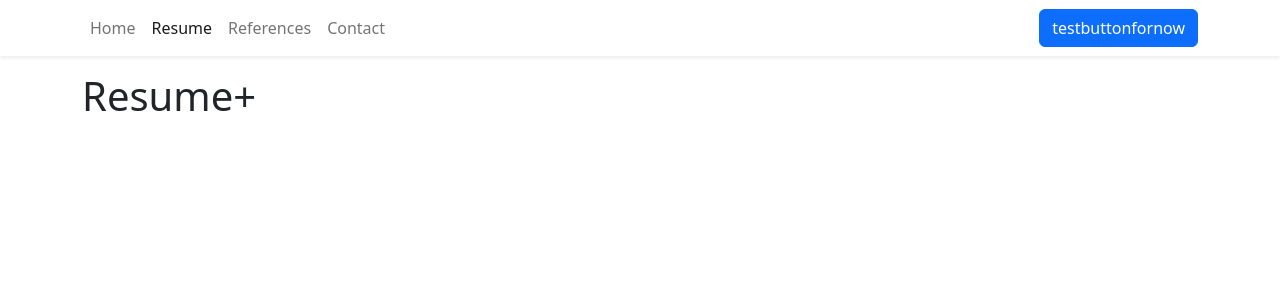
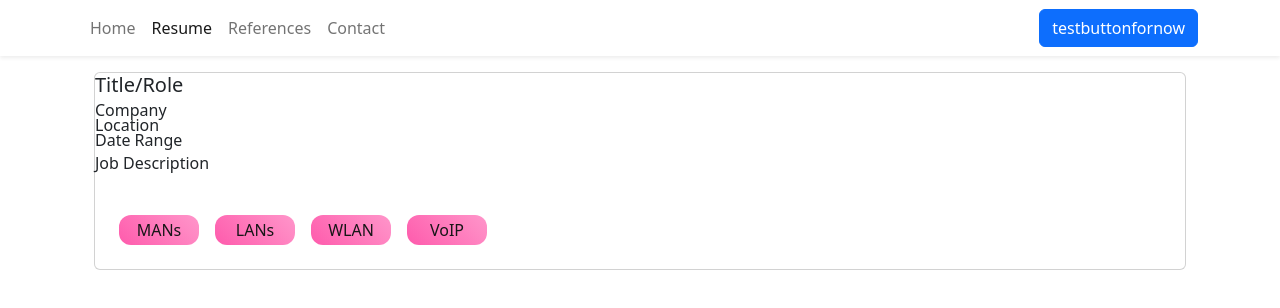
Before and after one commit to SJROHRXD/NICKYXD, a React (Vite) app: page /resume in a window 1280 px wide. Shown: the top 308 px of the page. Built offline with nearby package versions, Linux system fonts and the light colour scheme.

Commit message:
buttons with unique ids, skills displayed, need update to styling as tags

```diff
--- a/package.json
+++ b/package.json
@@ -14,7 +14,8 @@
     "react-bootstrap": "^2.6.0",
     "react-dom": "^18.2.0",
     "react-router-dom": "^6.4.3",
-    "react-select": "^5.6.1"
+    "react-select": "^5.6.1",
+    "uuidv4": "^6.2.13"
   },
   "devDependencies": {
     "@types/react": "^18.0.24",
--- /dev/null
+++ b/src/components/resumecomps/ResumeCard.tsx
@@ -0,0 +1,17 @@
+import { Skills } from "./Skills";
+import { Card } from "react-bootstrap";
+
+export function ResumeCard() {
+  return (
+    <Card>
+      <Card.Title>Title/Role</Card.Title>
+      <Card.Subtitle>Company</Card.Subtitle>
+      <Card.Subtitle>Location</Card.Subtitle>
+      <Card.Subtitle>Date Range</Card.Subtitle>
+      <Card.Text>Job Description</Card.Text>
+      <Card.Body>
+        <Skills />
+      </Card.Body>
+    </Card>
+  );
+}
--- a/src/components/resumecomps/Skills.tsx
+++ b/src/components/resumecomps/Skills.tsx
@@ -0,0 +1,34 @@
+import { Button } from "react-bootstrap";
+import { v4 as uuidV4 } from "uuid";
+import testSkills from "../../data/testSkills.json";
+
+export function Skills() {
+  const tagid = uuidV4();
+
+  return (
+    <div>
+      {testSkills.map((skill) => (
+        <Button
+          key={uuidV4()}
+          style={{
+            margin: "0.5rem",
+            border: "none",
+            backgroundColor: "#fe5bac",
+            background: "linear-gradient(45deg, #fe5bac, #ff96ca)",
+            borderRadius: "12px",
+            height: "30px",
+            width: "80px",
+            padding: "3px",
+            color: "#171617",
+          }}
+        >
+          {skill.label}
+        </Button>
+      ))}
+    </div>
+  );
+}
+
+// map through testSkills.json and create a button for each skill, each button will have a unique id
+
+// edit buttons as 'chips' / links to tags / onclick filter by selected tag?
--- /dev/null
+++ b/src/data/testSkills.json
@@ -0,0 +1,18 @@
+[
+  {
+    "number": "1",
+    "label": "MANs"
+  },
+  {
+    "number": "2",
+    "label": "LANs"
+  },
+  {
+    "number": "3",
+    "label": "WLAN"
+  },
+  {
+    "number": "4",
+    "label": "VoIP"
+  }
+]
--- a/src/pages/Resume.tsx
+++ b/src/pages/Resume.tsx
@@ -1,8 +1,11 @@
+import { ResumeCard } from "../components/resumecomps/ResumeCard";
+import { Container } from "react-bootstrap";
+
 export function Resume() {
   return (
-    <div>
-      <h1>Resume+</h1>
-    </div>
+    <Container>
+      <ResumeCard />
+    </Container>
   );
 }
 
```
Also changed, not shown: src/components/resumecomps/RolesTitles.tsx (deleted), 1 other file (tests, documents, lock files or other folders).
